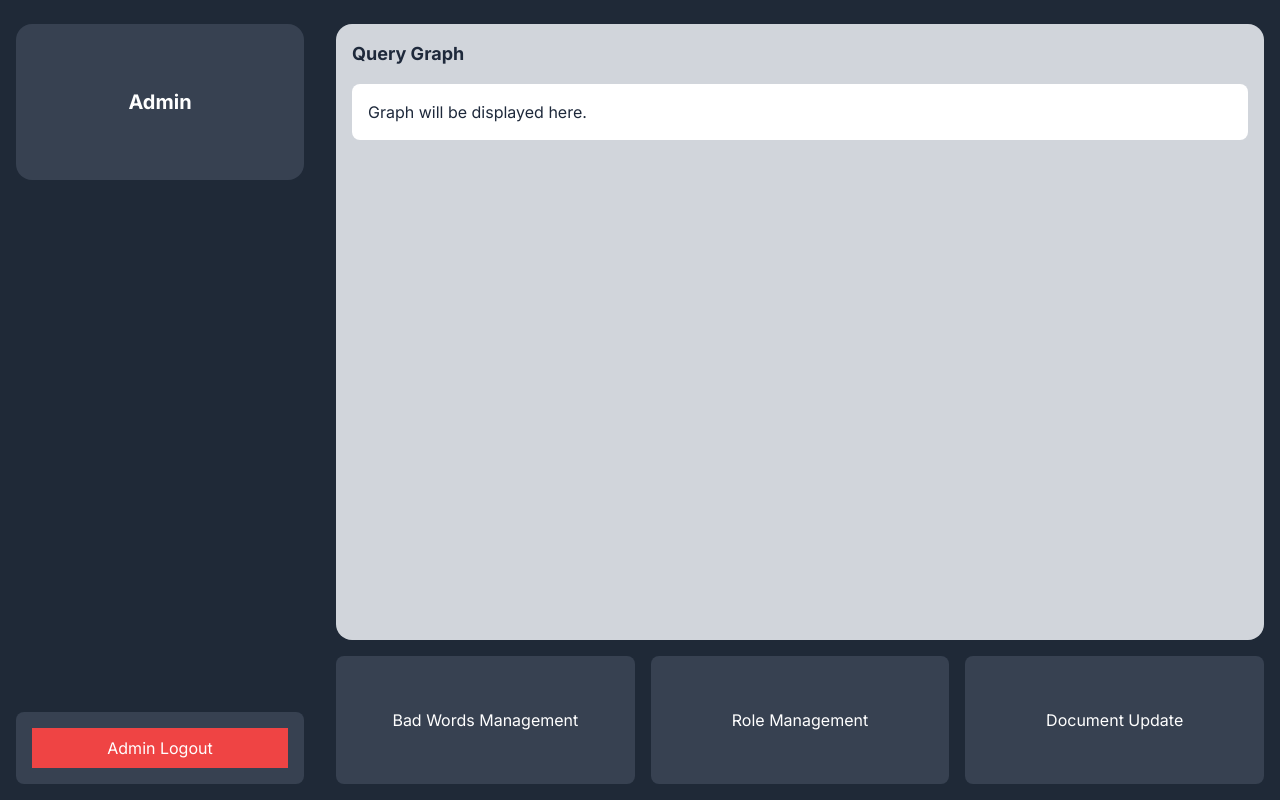
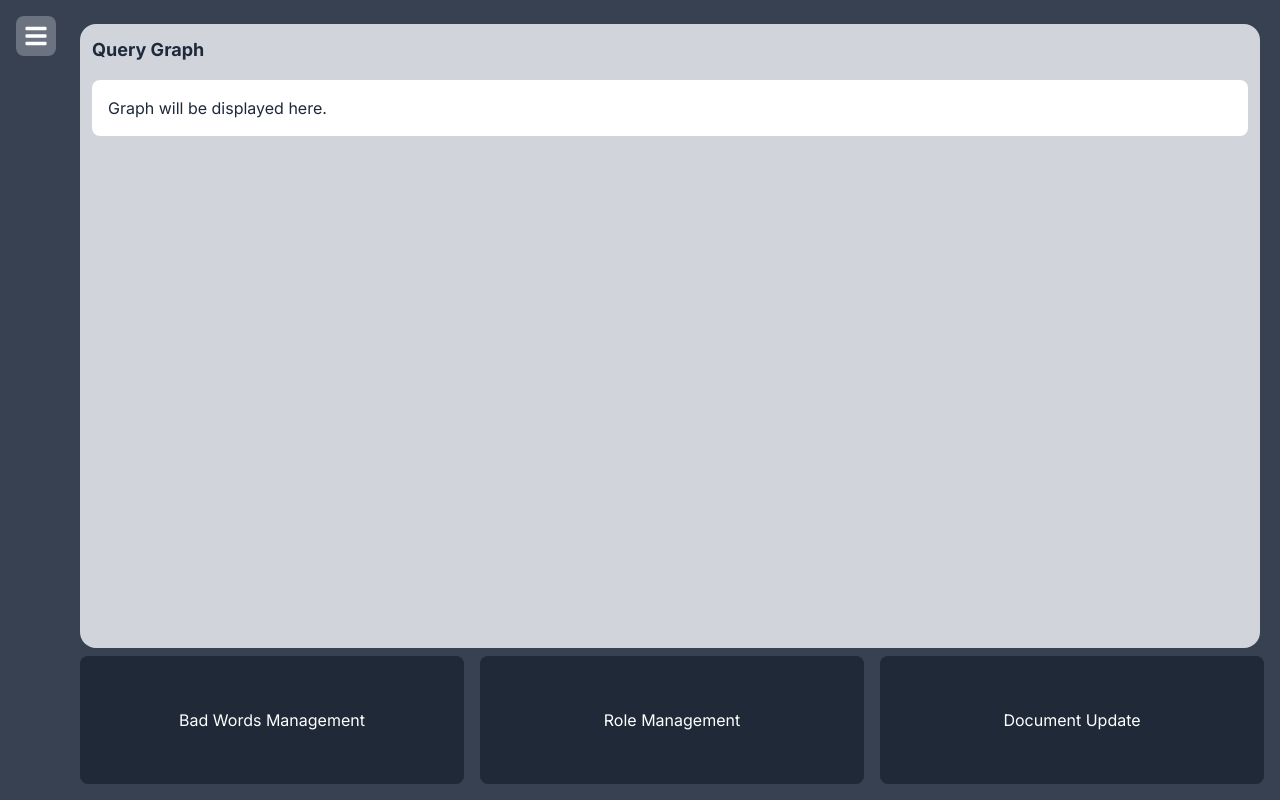
Before and after one commit to Ritwikgotbugs/Edith-chatbot, a Next.js app in the folder frontend/edith/: page /admin in a window 1280 px wide. Built offline with nearby package versions, Linux system fonts and the light colour scheme.

Commit message:
changes6

```diff
--- a/frontend/edith/src/app/admin/page.jsx
+++ b/frontend/edith/src/app/admin/page.jsx
@@ -1,8 +1,8 @@
 "use client"; // Correct directive
 
 import React, { useState } from 'react';
-import { FaSearch, FaPlus } from 'react-icons/fa'; // Import search and plus icons
-import { useRouter } from 'next/navigation'; // Import useRouter from Next.js
+import { useRouter } from 'next/navigation';
+import { FaHome, FaHistory, FaUserLock, FaFolderOpen, FaPaperPlane, FaBars, FaTimes, FaSearch, FaPlus, FaSignOutAlt } from 'react-icons/fa'; // Import icons
 
 function AdminPage() {
   const [activeTab, setActiveTab] = useState(null);
@@ -10,7 +10,6 @@ function AdminPage() {
   const [searchQuery, setSearchQuery] = useState('');
   const [badWordsList, setBadWordsList] = useState([]);
   const [searchResult, setSearchResult] = useState('');
-  const [message, setMessage] = useState('');
   const [employeeSearch, setEmployeeSearch] = useState('');
   const [employees, setEmployees] = useState([
     { id: 1, name: 'Samyak Tripathi', role: 'Intern' },
@@ -21,35 +20,12 @@ function AdminPage() {
     { id: 6, name: 'Arnav Agrawal', role: 'Developer' },
   ]);
 
+  const [isDocumentsExpanded, setIsDocumentsExpanded] = useState(false);
+  const [isNavCollapsed, setIsNavCollapsed] = useState(true); // State for collapsible side nav
+
   const router = useRouter(); // Using Next.js router for navigation
 
   const closeModal = () => setActiveTab(null);
-
-  const addBadWord = () => {
-    if (badWord.trim()) {
-      setBadWordsList([...badWordsList, badWord]);
-      setBadWord('');
-      setMessage('Bad word added');
-      setTimeout(() => setMessage(''), 2000);
-    }
-  };
-
-  const handleKeyDown = (event) => {
-    if (event.key === 'Enter') {
-      addBadWord();
-    }
-  };
-
-  const handleSearch = () => {
-    if (searchQuery.trim()) {
-      const foundWord = badWordsList.find(
-        (word) => word.toLowerCase() === searchQuery.toLowerCase()
-      );
-      setSearchResult(foundWord || '');
-    } else {
-      setSearchResult('');
-    }
-  };
 
   const handleAdminLogout = () => {
     router.push('/home');
@@ -63,50 +39,85 @@ function AdminPage() {
     );
   };
 
-  // Filtered list of employees based on search query
   const filteredEmployees = employees.filter((emp) =>
     emp.name.toLowerCase().includes(employeeSearch.toLowerCase())
   );
 
   return (
-    <div className="relative h-screen bg-gray-800">
-      {/* Main Content Area */}
+    <div className="relative h-screen bg-gray-700">
+      {/* Hamburger/Cross Menu Button */}
+      <button
+        className="absolute top-2 left-4 mt-2 z-50 p-2 bg-gray-500 text-white rounded-lg hover:bg-gray-600 focus:outline-none"
+        onClick={() => setIsNavCollapsed(!isNavCollapsed)}
+      >
+        {isNavCollapsed ? <FaBars size={24} /> : <FaTimes size={24} />} {/* Toggle between icons */}
+      </button>
+
       <div className="flex h-full">
-        {/* Side Panel */}
-        <div className="w-1/4 ml-0 bg-gray-800 text-white p-4 flex flex-col">
+        {/* Collapsible Side Panel */}
+        <div
+          className={`fixed top-2 left-2 z-40 h-full bg-gray-700 text-black p-4 flex flex-col transition-transform duration-300 ease-in-out ${
+            isNavCollapsed ? '-translate-x-full' : 'translate-x-0'
+          } w-64`}
+        >
           {/* Profile Section */}
-          <div className="mt-2 p-12 bg-gray-700 rounded-2xl">
-            <h2 className="mb-4 mt-4 text-xl text-center font-bold">Admin</h2>
-            <p className="text-base"></p>
+          <div className="mt-12 p-7 bg-gray-300 rounded-2xl">
+            <h2 className="mb-3 text-xl font-bold">Samyak Tripathi</h2>
+            <p className="mb-2 text-base">ID: 12345</p>
+            <p className="text-base py-1">
+              Role :{' '}
+              <span className="bg-black ml-1 text-base text-white rounded-3xl py-1 px-3.5">
+                Developer
+              </span>
+            </p>
           </div>
 
-          {/*<div className="mb-0 mt-6 p-5 bg-gray-700 rounded-2xl">
+          {/* Tabs Section */}
+          <div className="mt-9 p-6 bg-gray-300 rounded-2xl">
             <ul>
-              <li className="mt-2 p-2 mb-2 w-full bg-gray-500 hover:bg-zinc-600 cursor-pointer text-center transition-colors duration-400">
-                Home
+              <li className="flex items-center justify-left mt-2 p-2 mb-2 w-full hover:bg-gray-500 cursor-pointer text-left text-lg transition-colors rounded-2xl duration-400">
+                <FaHome className="mr-6" /> Home
               </li>
-              <li className="p-2 mb-2 w-full bg-gray-500 cursor-pointer hover:bg-zinc-600 text-center transition-colors duration-400">
-                History
-              </li>
-              <li className="p-2 mb-2 w-full bg-gray-500 hover:bg-zinc-600 cursor-pointer text-center transition-colors duration-400">
-                Settings
+              <li className="flex items-center justify-left p-2 mb-2 w-full cursor-pointer hover:bg-gray-500 text-left text-lg transition-colors rounded-2xl duration-400">
+                <FaHistory className="mr-6" /> History
               </li>
             </ul>
-          </div>*/}
+          </div>
 
-          <div className="p-4 bg-gray-700 rounded-lg mt-auto">
+          {/* My Documents Section */}
+          <div className="mt-auto mb-2 p-6 bg-gray-300 rounded-2xl">
+            <div
+              className="cursor-pointer text-base text-center flex mr-2 mt-0 items-center justify-center"
+              onClick={() => setIsDocumentsExpanded(!isDocumentsExpanded)}
+            >
+              <FaFolderOpen className="mr-3" /> My Documents
+            </div>
+            <div
+              className={`overflow-hidden transition-[max-height] duration-500 ease-in-out ${
+                isDocumentsExpanded ? 'max-h-40' : 'max-h-0'
+              }`}
+            >
+              <div className="mt-4">
+                <p className="text-base text-center">Document 1</p>
+                <p className="text-base text-center">Document 2</p>
+                <p className="text-base text-center">Document 3</p>
+              </div>
+            </div>
+          </div>
+
+          <div className="mt-2 mb-4 p-6">
             <button
-              className="w-full p-2 bg-red-500 hover:bg-red-600 cursor-pointer text-center transition-colors duration-300"
               onClick={handleAdminLogout}
+              className="flex items-center justify-center w-full py-2 text-lg font-bold text-black bg-red-500 rounded-2xl hover:bg-red-600 transition-colors duration-300"
             >
-              Admin Logout
+              <FaSignOutAlt className="mr-2" /> Logout
             </button>
           </div>
         </div>
 
         {/* Main Content */}
-        <div className=" mt-2 flex-1 flex flex-col text-slate-800 bg-gray-800 p-4">
-          <div className="flex-1 p-4 bg-gray-300 rounded-2xl overflow-y-auto mb-4">
+        <div className={`mt-2 flex-1 flex flex-col text-slate-800 bg-gray-700 p-4 transition-all duration-300 ease-in-out ${isNavCollapsed ? 'ml-0' : 'ml-64'}`}>
+          <div className="flex-1 p-3 bg-gray-300 mr-1 rounded-2xl ml-16 overflow-y-auto mb-2">
             <h3 className="text-lg font-bold mb-4">Query Graph</h3>
             <div className="bg-white p-4 rounded-lg">
               <p>Graph will be displayed here.</p>
@@ -115,21 +126,21 @@ function AdminPage() {
 
           <div className="flex justify-between space-x-4">
             <div
-              className="cursor-pointer p-4 bg-gray-700 text-white rounded-lg flex-1 h-32 flex items-center justify-center"
+              className="cursor-pointer p-2 bg-gray-800 ml-16 hover:bg-gray-900 text-white rounded-lg flex-1 h-32 flex items-center justify-center"
               onClick={() => setActiveTab('badWords')}
             >
               Bad Words Management
             </div>
 
             <div
-              className="cursor-pointer p-4 bg-gray-700 text-white rounded-lg flex-1 h-32 flex items-center justify-center"
+              className="cursor-pointer p-2 bg-gray-800 hover:bg-gray-900 text-white rounded-lg flex-1 h-32 flex items-center justify-center"
               onClick={() => setActiveTab('roleManagement')}
             >
               Role Management
             </div>
 
             <div
-              className="cursor-pointer p-4 bg-gray-700 text-white rounded-lg flex-1 h-32 flex items-center justify-center"
+              className="cursor-pointer p-2 bg-gray-800 hover:bg-gray-900 text-white rounded-lg flex-1 h-32 flex items-center justify-center"
               onClick={() => setActiveTab('documentUpdate')}
             >
               Document Update
@@ -209,44 +220,43 @@ function AdminPage() {
                     onChange={(e) => setSearchQuery(e.target.value)}
                   />
                   <button
-                    className="p-2 bg-blue-600 text-white rounded-r-lg"
-                    onClick={handleSearch}
+                    className="p-2 bg-green-600 text-white rounded-r-lg"
+                    onClick={() => setSearchResult('Search Result for: ' + searchQuery)}
                   >
                     <FaSearch />
                   </button>
                 </div>
 
-                {/* Add New Bad Word */}
+                {searchResult && (
+                  <p className="text-lg font-semibold mb-4">{searchResult}</p>
+                )}
+
                 <div className="flex items-center mb-4">
                   <input
                     type="text"
-                    placeholder="Add new bad word"
+                    placeholder="Add a bad word"
                     className="flex-grow p-2 border border-gray-400 rounded-l-lg text-black"
                     value={badWord}
                     onChange={(e) => setBadWord(e.target.value)}
-                    onKeyDown={handleKeyDown}
                   />
                   <button
-                    className="p-2 bg-blue-600 text-white rounded-r-lg"
-                    onClick={addBadWord}
+                    className="p-2 bg-red-600 text-white rounded-r-lg"
+                    onClick={() => {
+                      setBadWordsList([...badWordsList, badWord]);
+                      setBadWord('');
+                    }}
                   >
                     <FaPlus />
                   </button>
                 </div>
 
-                {/* Message Display */}
-                {message && (
-                  <div className="bg-green-200 p-4 rounded-lg mb-4">
-                    <p className="text-green-800">{message}</p>
-                  </div>
-                )}
-
-                {/* Search Result Display */}
-                {searchResult && (
-                  <div className="bg-gray-200 p-4 rounded-lg mt-8">
-                    <p className="text-gray-800">{searchResult}</p>
-                  </div>
-                )}
+                <ul className="list-disc list-inside bg-gray-200 p-4 rounded-lg">
+                  {badWordsList.map((word, index) => (
+                    <li key={index} className="text-red-600">
+                      {word}
+                    </li>
+                  ))}
+                </ul>
               </div>
             )}
 
@@ -254,7 +264,7 @@ function AdminPage() {
             {activeTab === 'documentUpdate' && (
               <div>
                 <h2 className="text-2xl font-bold mb-4">Document Update</h2>
-                <p>Update documents here.</p>
+                <p>Document Update Feature Here</p>
               </div>
             )}
           </div>
--- a/frontend/edith/src/app/home/page.jsx
+++ b/frontend/edith/src/app/home/page.jsx
@@ -2,7 +2,7 @@
 
 import React, { useState } from 'react';
 import { useRouter } from 'next/navigation';
-import { FaHome, FaHistory, FaUserLock, FaFolderOpen, FaPaperPlane, FaBars, FaTimes } from 'react-icons/fa'; // Import icons
+import { FaHome, FaHistory, FaUserLock, FaFolderOpen, FaPaperPlane, FaBars, FaTimes, FaSignOutAlt } from 'react-icons/fa'; // Import icons
 
 function HomePage() {
   const [chats, setChats] = useState([]);
@@ -31,6 +31,10 @@ function HomePage() {
     }
   };
 
+  const handleLogout = () => {
+    router.push('/login'); // Navigate back to the LoginPage
+  };
+
   return (
     <div className="relative h-screen bg-gray-700">
       {/* Hamburger/Cross Menu Button */}
@@ -51,8 +55,8 @@ function HomePage() {
         >
           {/* Profile Section */}
           <div className="mt-12 p-7 bg-gray-300 rounded-2xl">
-            <h2 className="mb-4 text-2xl font-bold">Samyak Tripathi</h2>
-            <p className="mb-3 text-base">ID: 12345</p>
+            <h2 className="mb-3 text-xl font-bold">Samyak Tripathi</h2>
+            <p className="mb-2 text-base">ID: 12345</p>
             <p className="text-base py-1">
               Role :{' '}
               <span className="bg-black ml-1 text-base text-white rounded-3xl py-1 px-3.5">
@@ -62,7 +66,7 @@ function HomePage() {
           </div>
 
           {/* Tabs Section */}
-          <div className="mt-10 p-6 bg-gray-300 rounded-2xl">
+          <div className="mt-6 p-2 bg-gray-300 rounded-2xl">
             <ul>
               <li className="flex items-center justify-left mt-2 p-2 mb-2 w-full hover:bg-gray-500 cursor-pointer text-left text-lg transition-colors rounded-2xl duration-400">
                 <FaHome className="mr-6" /> Home
@@ -82,7 +86,7 @@ function HomePage() {
           {/* My Documents Section */}
           <div className="mt-auto mb-2 p-6 bg-gray-300 rounded-2xl">
             <div
-              className="cursor-pointer text-xl text-center flex mr-2 mt-0 items-center justify-center"
+              className="cursor-pointer text-base text-center flex mr-2 mt-0 items-center justify-center"
               onClick={() => setIsDocumentsExpanded(!isDocumentsExpanded)}
             >
               <FaFolderOpen className="mr-3" /> My Documents
@@ -99,6 +103,16 @@ function HomePage() {
               </div>
             </div>
           </div>
+
+          {/* Logout Button */}
+          <div className="mt-2 mb-4 p-6">
+            <button
+              onClick={handleLogout}
+              className="flex items-center justify-center w-full py-2 text-lg font-bold text-black bg-red-500 rounded-2xl hover:bg-red-600 transition-colors duration-300"
+            >
+              <FaSignOutAlt className="mr-2" /> Logout
+            </button>
+          </div>
         </div>
 
         {/* Main Panel */}
@@ -107,7 +121,7 @@ function HomePage() {
           <div className="flex-1 p-3 bg-gray-300 mr-8 rounded-2xl ml-16 overflow-y-auto">
             {chats.map((chat, index) => (
               <div key={index} className={`mb-4 ${chat.from === 'user' ? 'text-right' : ''}`}>
-                <div className={`p-2 ${chat.from === 'user' ? 'bg-slate-800 text-white' : 'bg-blue-500 text-slate-800'} rounded w-max ${chat.from === 'user' ? 'ml-auto' : ''}`}>
+                <div className={`p-2 ${chat.from === 'user' ? 'bg-slate-800 text-white text-xl mr-3 mt-2' : 'bg-blue-500 text-slate-800'} rounded w-max ${chat.from === 'user' ? 'ml-auto' : ''}`}>
                   {chat.message}
                 </div>
               </div>
@@ -115,7 +129,7 @@ function HomePage() {
           </div>
 
           {/* Chat Bar */}
-          <div className="mt-4 mb-2 px-1 ml-16 mr-8 relative">
+          <div className="mt-4 mb-2 px-1 ml-16 mr-7 relative">
             <input
               type="text"
               className="flex-1 bg-gray-300 w-full text-slate-800 px-1 py-3 border rounded-2xl"
@@ -130,7 +144,7 @@ function HomePage() {
             />
             <button
               onClick={handleSendMessage}
-              className="absolute right-4 top-1/2 transform -translate-y-1/2 bg-black hover:bg-blue-950 text-white font-bold py-1 px-4 rounded-3xl flex items-center justify-center"
+              className="absolute right-5 top-1/2 transform -translate-y-1/2 bg-black hover:bg-blue-950 text-white font-bold py-2 px-5 rounded-3xl flex items-center justify-center"
             >
               <FaPaperPlane className="mr-1" />
             </button>
```
Also changed, not shown: 1 other file (tests, documents, lock files or other folders).
